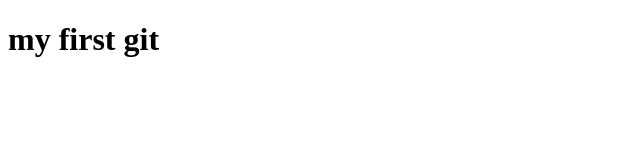
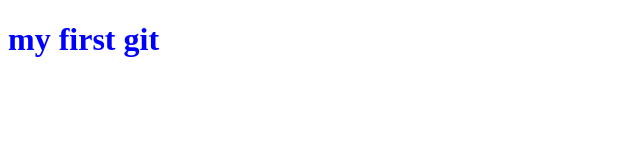
Before and after one commit to Feruhassen/hello, a plain HTML site: page index.html in a window 1280 px wide. Shown: the whole page, without its empty margins (0-640 px from the left). Drawn offline with Linux system fonts and the light colour scheme.

Commit message:
stylesheet doc added

```diff
--- /dev/null
+++ b/asset/style.css
@@ -0,0 +1,3 @@
+h1 {
+  color: blue;
+}
--- a/index.html
+++ b/index.html
@@ -4,6 +4,7 @@
     <meta charset="UTF-8" />
     <meta name="viewport" content="width=device-width, initial-scale=1.0" />
     <title>GitHub</title>
+    <link rel="stylesheet" href="asset/style.css" />
   </head>
   <body>
     <h1>my first git</h1>
```
Also changed, not shown: index.js (added).
